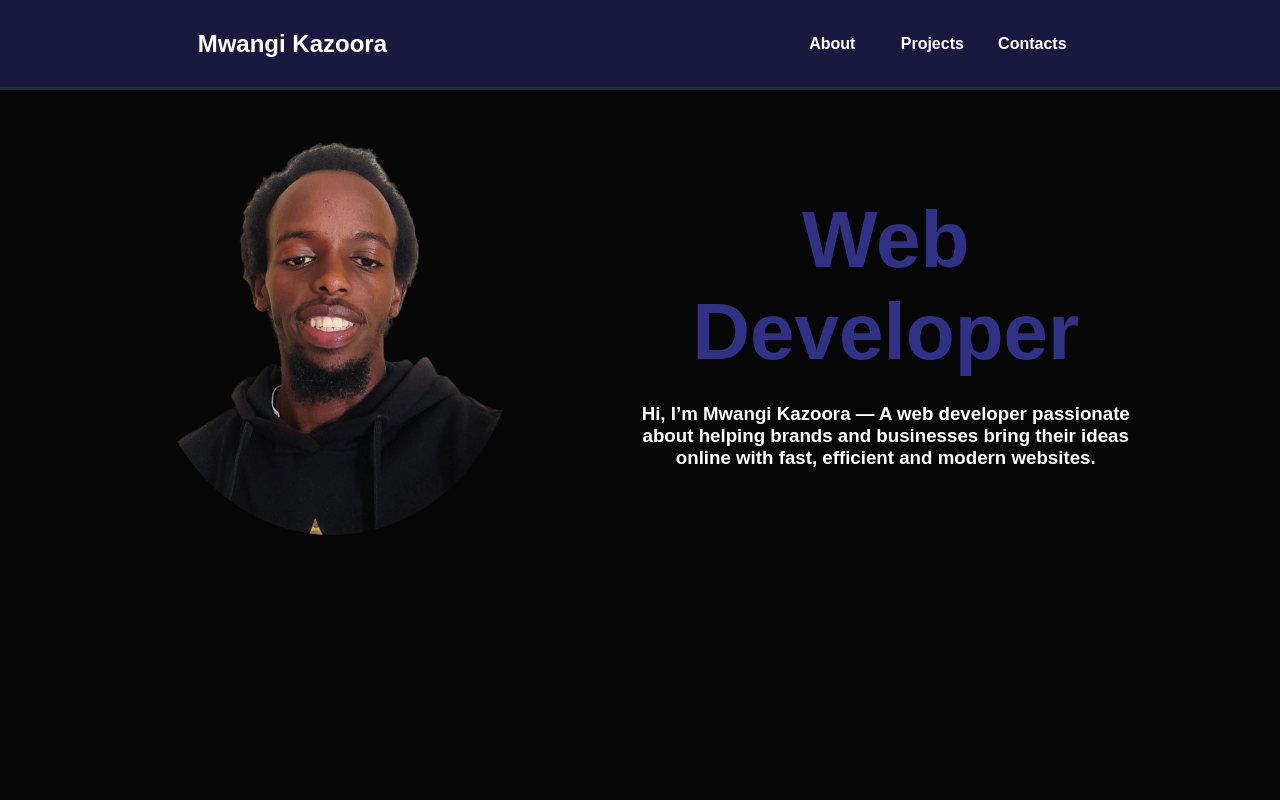
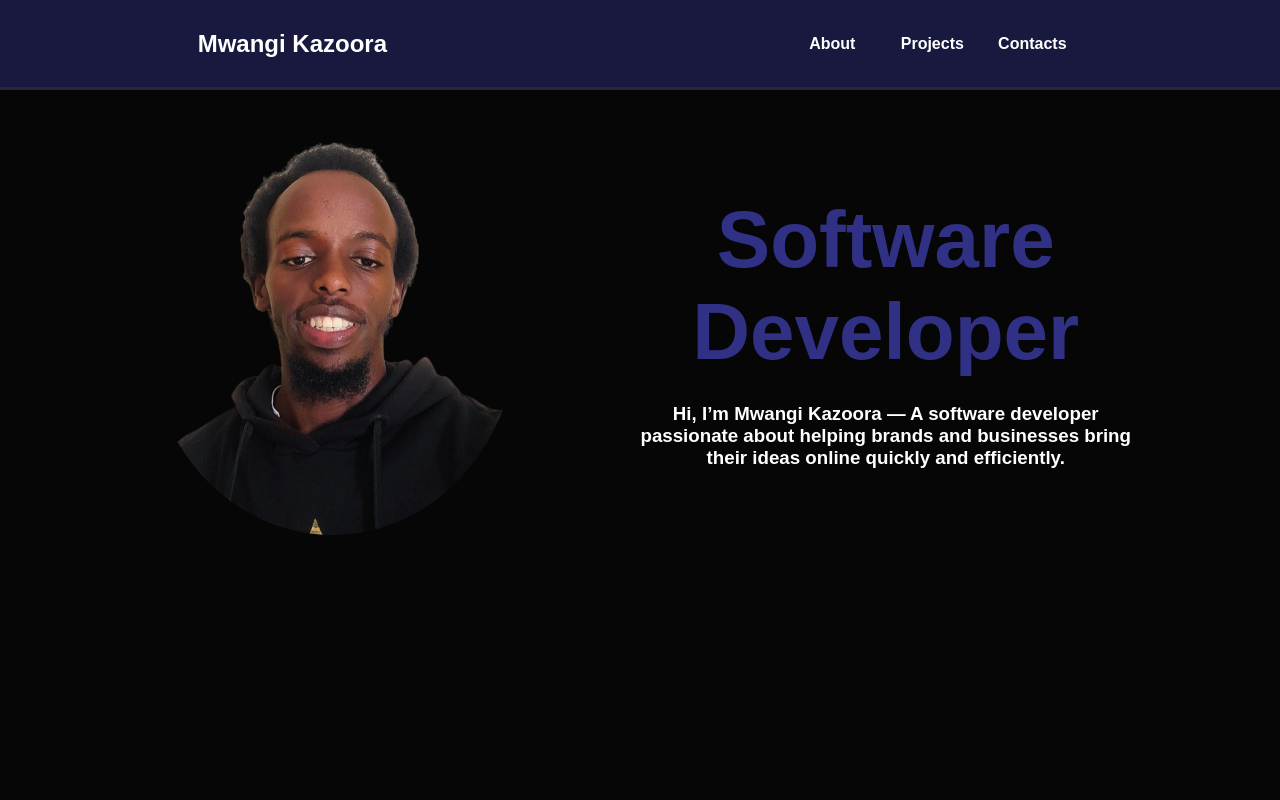
Before and after one commit to MwangiKazoora13/Me, a plain HTML site: page index.html in a window 1280 px wide. Shown: the top 800 px of the page. Drawn offline with Linux system fonts and the light colour scheme.

Commit message:
updating hero sentence

```diff
--- a/index.html
+++ b/index.html
@@ -27,9 +27,9 @@
       <div class="intro-content">
         <img src="portfolio_images/dp.png" alt="intro-image" class="intro-item">
         <div class="intro-item">
-          <h1>Web Developer</h1>
+          <h1>Software Developer</h1>
           <h3>
-            Hi, I’m Mwangi Kazoora — A web developer passionate about helping brands and businesses bring their ideas online with fast, efficient and modern websites.
+            Hi, I’m Mwangi Kazoora — A software developer passionate about helping brands and businesses bring their ideas online quickly and efficiently.
           </h3>
         </div>
       </div>
```
